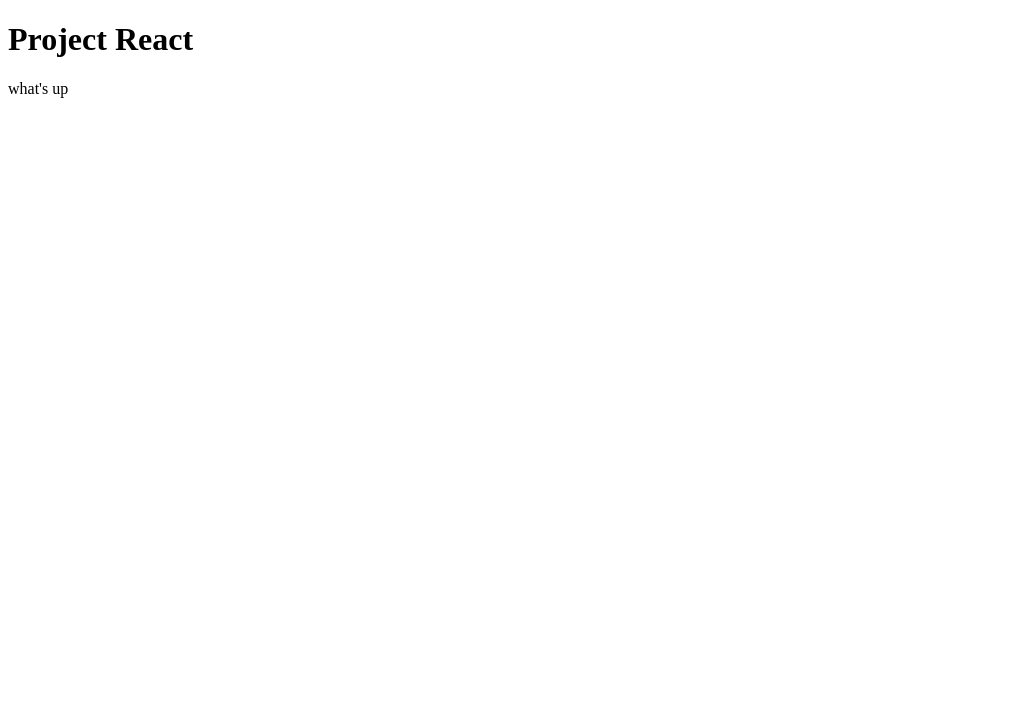
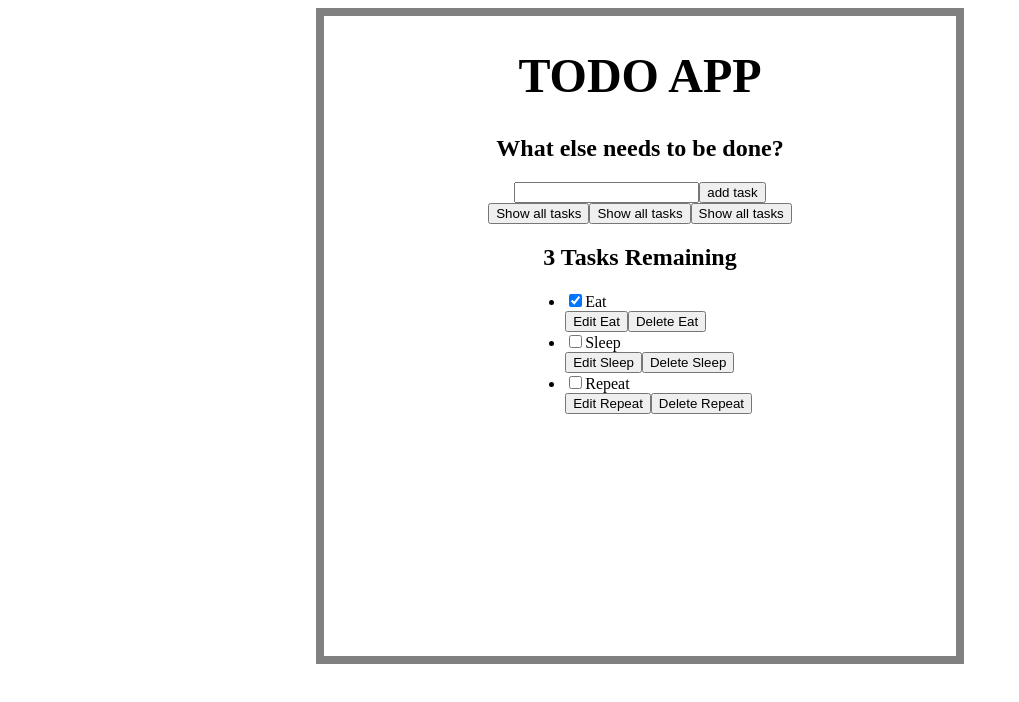
Before and after one commit to skystanoyevitch/To-do-App, a React app: page / in a window 1280 px wide. Shown: the top 702 px of the page, without its empty margins (0-1019 px from the left). Built offline with nearby package versions, Linux system fonts and the light colour scheme.

Commit message:
added todo components and basic styles

```diff
--- a/src/App.js
+++ b/src/App.js
@@ -1,9 +1,15 @@
 import React from "react";
-export default function App() {
+import FrontPage from "./FrontPage";
+
+const DATA = [
+	{ id: "todo-0", name: "Eat", completed: true },
+	{ id: "todo-1", name: "Sleep", completed: false },
+	{ id: "todo-2", name: "Repeat", completed: false },
+];
+export default function App(props) {
 	return (
 		<React.Fragment>
-			<h1>Project React</h1>
-			<p>what's up</p>
+			<FrontPage tasks={DATA} />
 		</React.Fragment>
 	);
 }
--- /dev/null
+++ b/src/Components/FilterButton.js
@@ -0,0 +1,9 @@
+import React from "react";
+
+export default function FilterButton() {
+	return (
+		<>
+			<button>Show all tasks</button>
+		</>
+	);
+}
--- /dev/null
+++ b/src/Components/Form.js
@@ -0,0 +1,12 @@
+import React from "react";
+
+export default function Form() {
+	return (
+		<>
+			<form>
+				<input type="text" name="task" />
+				<button>add task</button>
+			</form>
+		</>
+	);
+}
--- /dev/null
+++ b/src/Components/Todo.js
@@ -0,0 +1,20 @@
+import React from "react";
+
+export default function Todo(props) {
+    const taskList = props.tas
+	return (
+		<>
+			<li>
+				<input
+					id={props.id}
+					htmlFor={props.id}
+					type="checkbox"
+					defaultChecked={props.completed}
+				/>
+				{props.name}
+			</li>
+			<button>Edit {props.name}</button>
+			<button>Delete {props.name}</button>
+		</>
+	);
+}
--- /dev/null
+++ b/src/FrontPage.js
@@ -0,0 +1,31 @@
+import React from "react";
+import css from "./Styles/styles.module.css";
+import Todo from "./Components/Todo";
+import Form from "./Components/Form";
+import FilterButton from "./Components/FilterButton"
+
+export default function FrontPage(props) {
+	const taskList = props.tasks?.map((task) => (
+		<Todo
+			id={task.id}
+			name={task.name}
+			completed={task.completed}
+			key={task.id}
+		/>
+	));
+
+	return (
+		<>
+			<div className={css.container}>
+				<h1 className={css.title}>TODO APP</h1>
+				<h2>What else needs to be done?</h2>
+                <Form />
+                <FilterButton />
+                <FilterButton />
+                <FilterButton />
+				<h2>3 Tasks Remaining</h2>
+				<ul className={css.lists}>{taskList}</ul>
+			</div>
+		</>
+	);
+}
--- /dev/null
+++ b/src/Styles/styles.module.css
@@ -0,0 +1,17 @@
+.container {
+    position: relative;
+    text-align: center;
+    margin: auto;
+    width: 50%;
+    height: 80vh;
+    border: 8px solid gray;
+}
+.title {
+    font-size: 3rem;
+}
+
+.lists {
+    text-align: left;
+    margin: auto;
+    width: 30%;
+}
--- a/src/index.js
+++ b/src/index.js
@@ -3,6 +3,7 @@
 import App from "./App";
 import { createRoot } from "react-dom/client";
 
+
 const container = document.getElementById("root");
 const root = ReactDom.createRoot(container);
 root.render(<App />, root);
```
Also changed, not shown: 1 other file (tests, documents, lock files or other folders).
